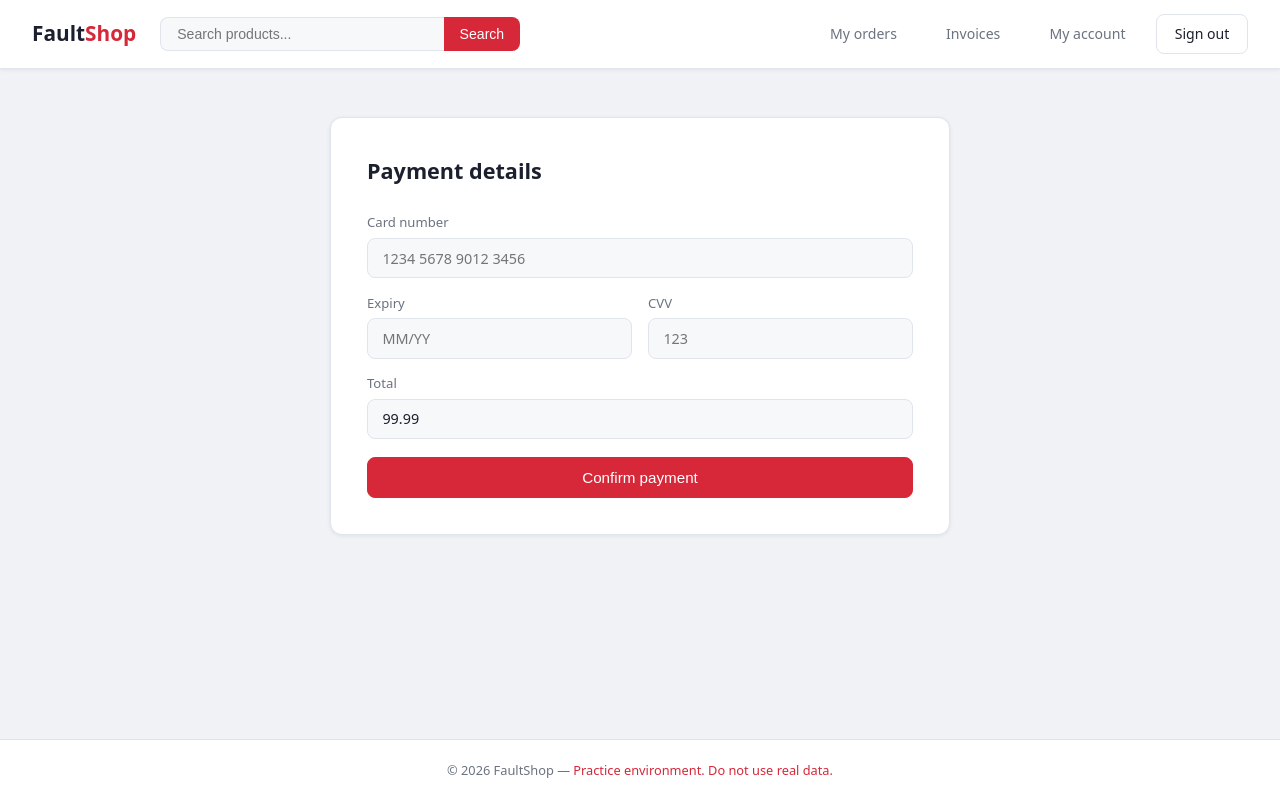
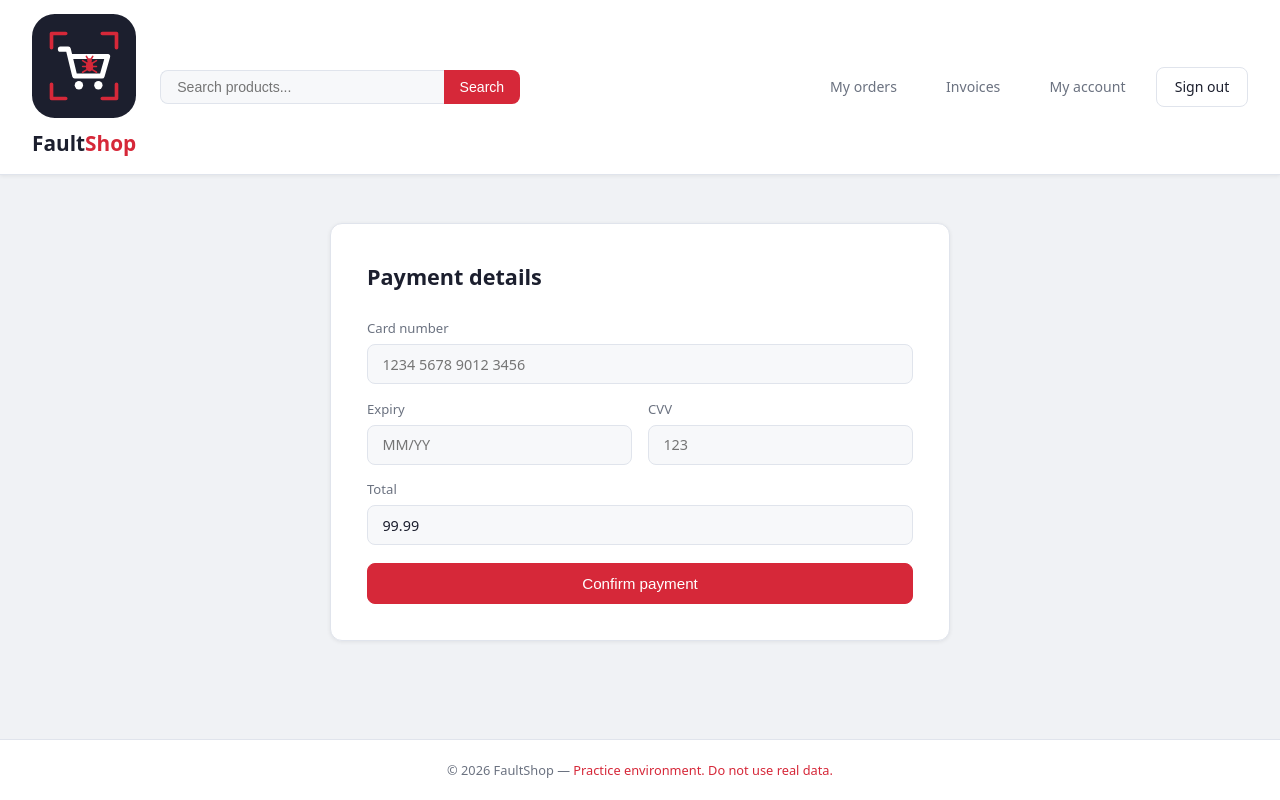
Before and after one commit to CesarBeltran/faultshop, a Flask app: page /checkout in a window 1280 px wide. Run offline with Flask 3, Linux system fonts and the light colour scheme; the visitor is signed in with stand-in values (Sample User, id 1).

Commit message:
Update base.html

```diff
--- a/templates/base.html
+++ b/templates/base.html
@@ -5,10 +5,11 @@
   <meta name="viewport" content="width=device-width, initial-scale=1.0">
   <title>{% block title %}FaultShop{% endblock %}</title>
   <link rel="stylesheet" href="/static/css/style.css">
+  <link rel="icon" href="/static/favicon.svg" type="image/svg+xml">
 </head>
 <body>
   <nav class="navbar">
-    <a href="/" class="logo">Fault<span>Shop</span></a>
+    <a href="/" class="logo"><img src="/static/favicon.svg" alt="" class="logo-icon">Fault<span>Shop</span></a>
     <form action="/search" method="GET" class="search-bar">
       <input type="text" name="q" placeholder="Search products...">
       <button type="submit">Search</button>
```
